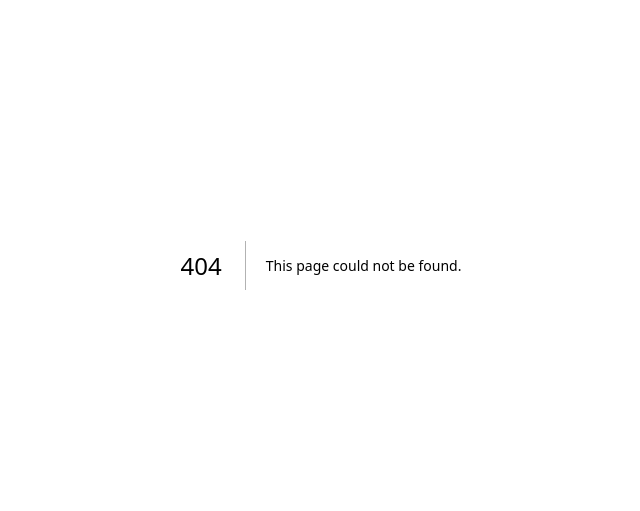
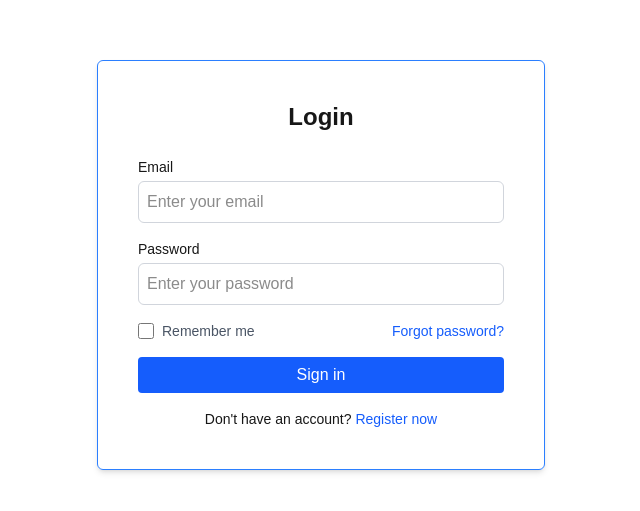
Before and after one commit to Dev-Bless/Next.js-Full-Stack-Todo-Application, a Next.js app in the folder todo-app/: page /login in a window 1280 px wide. Before the commit this address had no page. Shown: the part 135-646 px from the top of the page, without its empty margins (319-959 px from the left). Built offline with nearby package versions, Linux system fonts and the light colour scheme.

Commit message:
feat(frontend): implement login page

```diff
--- /dev/null
+++ b/todo-app/app/(auth)/login/page.tsx
@@ -0,0 +1,75 @@
+import Button from "@/app/components/ui/button/button";
+
+const Login = () => {
+    return (
+        <div className="container flex items-center justify-center min-h-screen p-10">
+            <div className="border border-blue-500 p-10 rounded-md shadow-md w-full max-w-md">
+                <h1 className="text-2xl font-bold mb-6 text-center">Login</h1>
+                <form className="space-y-4">
+                    <div className="flex flex-col">
+                        <label htmlFor="email" className="mb-1 text-sm font-medium">
+                            Email
+                        </label>
+                        <input
+                            id="email"
+                            type="email"
+                            className="border border-gray-300 rounded-md p-2 focus:ring-2 focus:ring-blue-500 focus:border-blue-500 outline-none"
+                            placeholder="Enter your email"
+                            required
+                        />
+                    </div>
+
+                    <div className="flex flex-col">
+                        <label htmlFor="password" className="mb-1 text-sm font-medium">
+                            Password
+                        </label>
+                        <input
+                            id="password"
+                            type="password"
+                            className="border border-gray-300 rounded-md p-2 focus:ring-2 focus:ring-blue-500 focus:border-blue-500 outline-none"
+                            placeholder="Enter your password"
+                            required
+                        />
+                    </div>
+
+                    <div className="flex items-center justify-between">
+                        <div className="flex items-center">
+                            <input
+                                id="remember"
+                                type="checkbox"
+                                className="h-4 w-4 text-blue-600 focus:ring-blue-500 border-gray-300 rounded"
+                            />
+                            <label htmlFor="remember" className="ml-2 text-sm text-gray-600">
+                                Remember me
+                            </label>
+                        </div>
+                        <a href="#" className="text-sm text-blue-600 hover:underline">
+                            Forgot password?
+                        </a>
+                    </div>
+
+                    <Button
+                        className="w-full p-2 text-white rounded-md focus:outline-none focus:ring-2 focus:ring-blue-500  "
+                        type="submit"
+                        bgColor="#155dfc"
+                        hoverBgColor="blue-700"
+                        width="100%"
+                        height="36px"
+
+                    >
+                        Sign in
+                    </Button>
+
+                    <div className="text-center text-sm">
+                        Don't have an account?{" "}
+                        <a href="/sign-up" className="text-blue-600 hover:underline">
+                            Register now
+                        </a>
+                    </div>
+                </form>
+            </div>
+        </div>
+    );
+};
+
+export default Login;
--- a/todo-app/app/again/page.tsx
+++ /dev/null
@@ -1,55 +0,0 @@
-'use client';
-import { useState } from 'react';
-import type { NextPage } from 'next';
-import Button from "@/app/components/ui/button/button";
-
-const Again: NextPage = () => {
-    const [count, setCount] = useState<number>(0);
-
-    const increment = () => {
-        setCount(prev => prev + 1);
-    };
-
-    const reset =()=>{
-        setCount(0)
-    };
-
-    const decrement = () =>{
-        setCount(prev => prev-1)
-    }
-
-    return (
-        <div className="container p-5">
-            <h1>Next.js Component</h1>
-            <p>Count: {count}</p>
-            <Button
-                className="uppercase tracking-wider shadow-lg"
-                bgColor="red"
-                hoverBgColor="gray-800"
-                padding="10"
-            >
-                Shop Now
-            </Button>
-            <button
-                onClick={decrement}
-                className="px-4 py-2 bg-blue-500 text-white rounded hover:bg-blue-600 mr-5"
-            >
-                Decrease
-            </button>
-            <button
-                onClick={reset}
-                className="px-4 py-2 bg-red-500 text-white rounded hover:bg-red-600 mr-5"
-            >
-                Reset
-            </button>
-            <button
-                onClick={increment}
-                className="px-4 py-2 bg-green-500 text-white rounded hover:bg-green-600"
-            >
-               Increase
-            </button>
-        </div>
-    );
-};
-
-export default Again;
```
